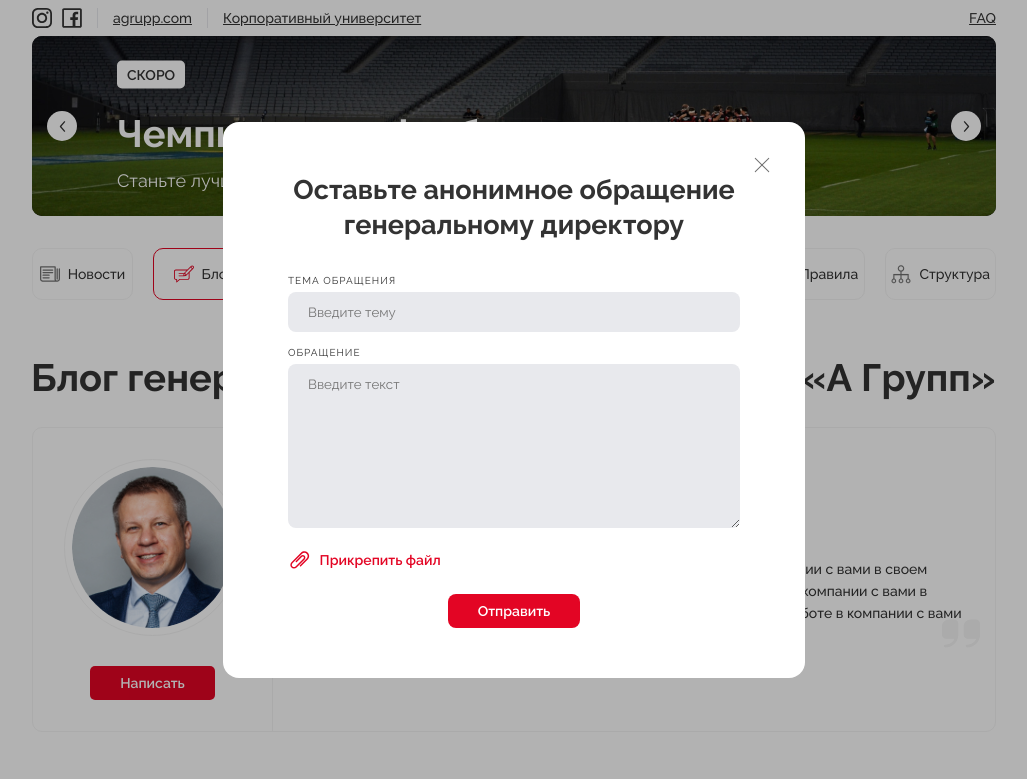
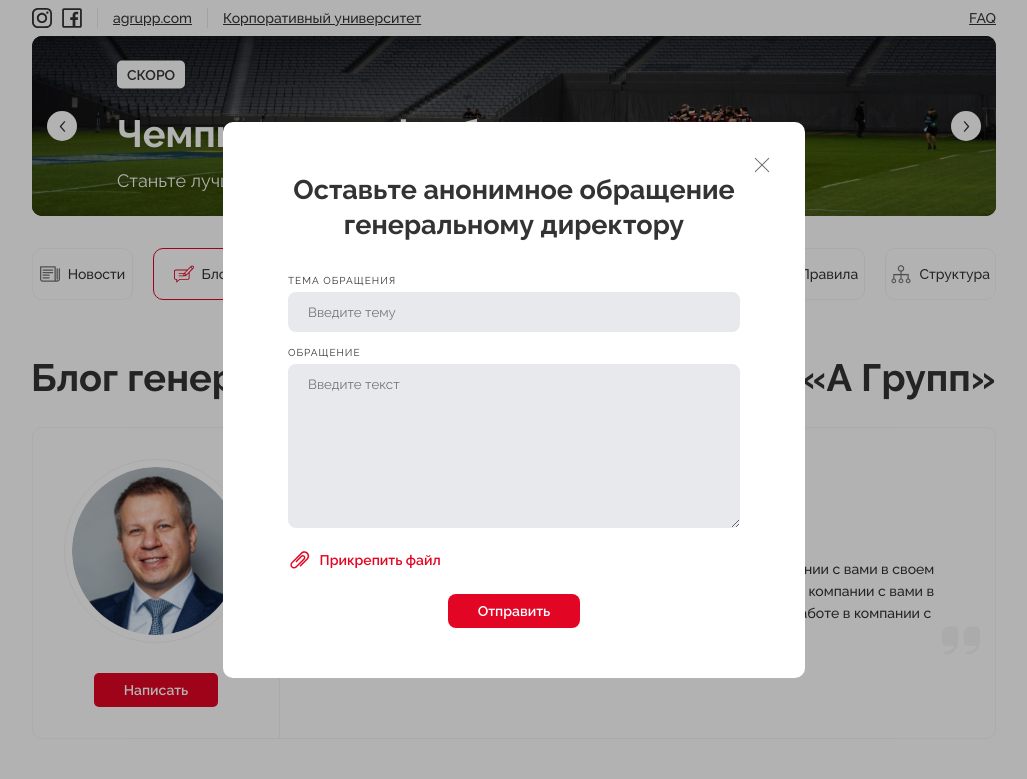
Before and after one commit to topverstka/agrupp, a plain HTML site: page blogDirector.html in a window 1280 px wide. Both pictures are taken after a click on the button "Написать". Shown: the top 779 px of the page, without its empty margins (126-1153 px from the left). Drawn offline with Linux system fonts and the light colour scheme.

Commit message:
Update style.css

```diff
--- a/css/style.css
+++ b/css/style.css
@@ -1627,7 +1627,7 @@ body:not(.lg-from-hash) .lg-outer.lg-start-zoom .lg-item.lg-complete .lg-object
   max-width: 582px;
   width: 100%;
   background: #fff;
-  border-radius: var(--radius);
+  border-radius: 10px;
   padding: 50px 65px 50px 65px;
 }
 
@@ -3336,8 +3336,8 @@ body:not(.lg-from-hash) .lg-outer.lg-start-zoom .lg-item.lg-complete .lg-object
 }
 
 .greeting-blog__photo img {
-  width: 177px;
-  height: 177px;
+  width: 184px;
+  height: 184px;
   -o-object-fit: cover;
      object-fit: cover;
   margin-bottom: 30px;
@@ -3432,6 +3432,7 @@ body:not(.lg-from-hash) .lg-outer.lg-start-zoom .lg-item.lg-complete .lg-object
   padding: 15px 30px;
   -webkit-transition: var(--tr);
   transition: var(--tr);
+  height: 127px;
 }
 
 .new-appeal__block:hover {
```
